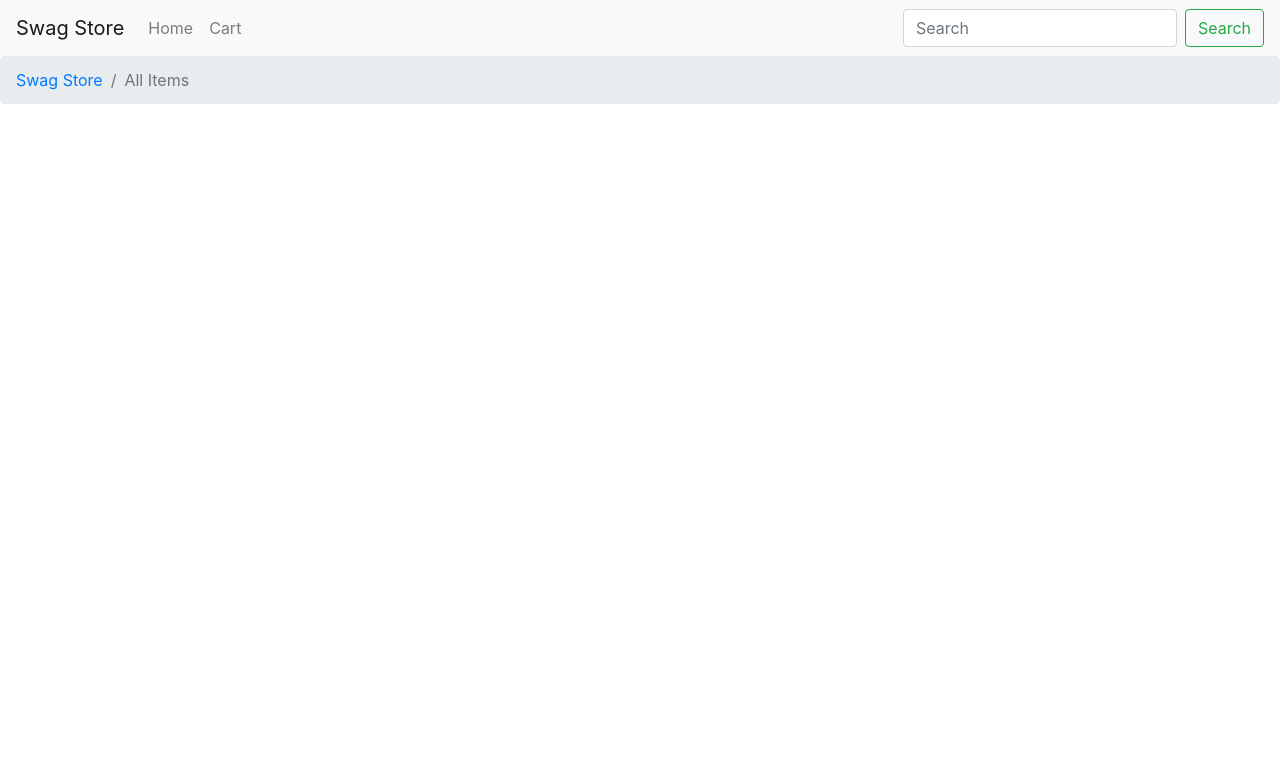
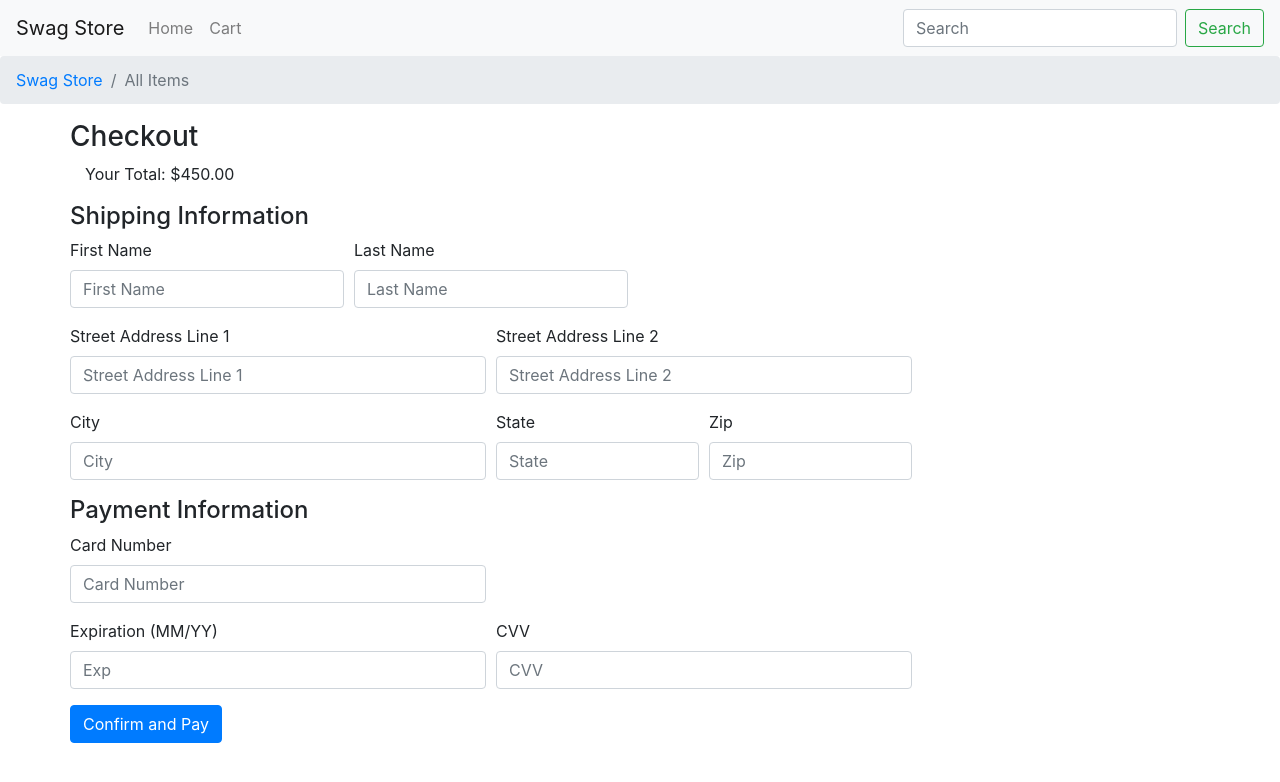
Before and after one commit to agiron123/ecommerce-challenge, a React (Create React App) app: page /checkout in a window 1280 px wide. Shown: the top 782 px of the page. Built offline with nearby package versions, Linux system fonts and the light colour scheme.

Commit message:
Checkout page structure. Resolves #2

```diff
--- a/package.json
+++ b/package.json
@@ -4,6 +4,7 @@
   "private": true,
   "dependencies": {
     "bootstrap": "^4.3.1",
+    "formik": "^1.5.8",
     "react": "^16.9.0",
     "react-bootstrap": "^1.0.0-beta.11",
     "react-dom": "^16.9.0",
@@ -11,7 +12,8 @@
     "react-router-dom": "^5.0.1",
     "redux": "^4.0.4",
     "redux-logger": "^3.0.6",
-    "redux-thunk": "^2.3.0"
+    "redux-thunk": "^2.3.0",
+    "yup": "^0.27.0"
   },
   "devDependencies": {
     "husky": "^3.0.4",
--- a/src/App.js
+++ b/src/App.js
@@ -5,16 +5,17 @@ import React from "react";
 import { Provider } from "react-redux";
 import configureStore from "./configureStore";
 import ProductList from "./components/ProductList/ProductList";
-import { BrowserRouter as Router, Route, Link } from "react-router-dom";
+import { BrowserRouter, Route } from "react-router-dom";
 import ProductDetailsPage from "./components/pages/ProductDetails/ProductDetailsPage";
 import CartPage from "./components/pages/Cart/CartPage";
+import CheckoutPage from "./components/pages/Checkout/CheckoutPage";
 
 const store = configureStore();
 
 function App() {
   return (
     <Provider store={store}>
-      <Router>
+      <BrowserRouter>
         <div className="App">
           <header>
             <ECommerceNavigationBar />
@@ -25,7 +26,8 @@ function App() {
         <Route exact path="/" component={ProductList} />
         <Route exact path="/details" component={ProductDetailsPage} />
         <Route exact path="/cart" component={CartPage} />
-      </Router>
+        <Route exact path="/checkout" component={CheckoutPage} />
+      </BrowserRouter>
     </Provider>
   );
 }
--- /dev/null
+++ b/src/components/CheckoutForm/CheckoutForm.js
@@ -0,0 +1,204 @@
+import React from "react";
+import { Formik } from "formik";
+import * as Yup from "yup";
+import Button from "react-bootstrap/Button";
+import Form from "react-bootstrap/Form";
+import Col from "react-bootstrap/Col";
+
+const schema = Yup.object({
+  firstName: Yup.string().required(),
+  lastName: Yup.string().required(),
+  streetLineOne: Yup.string().required(),
+  streetLineTwo: Yup.string().required(),
+  paymentAddressCity: Yup.string().required(),
+  paymentAddressState: Yup.string().required(),
+  paymentAddressZip: Yup.string().required(),
+  paymentCardExpiration: Yup.string().required(),
+  paymentCardCVV: Yup.string().required(),
+  paymentCardNumber: Yup.string().required(),
+  city: Yup.string().required(),
+  state: Yup.string().required(),
+  zip: Yup.string().required()
+});
+
+function CheckoutForm() {
+  return (
+    <Formik validationSchema={schema} onSubmit={console.log} initialValues={{}}>
+      {({
+        handleSubmit,
+        handleChange,
+        handleBlur,
+        values,
+        touched,
+        isValid,
+        errors
+      }) => (
+        <Form noValidate onSubmit={handleSubmit}>
+          <Form.Row>
+            <Form.Group as={Col} md="4" controlId="firstName">
+              <Form.Label>First Name</Form.Label>
+              <Form.Control
+                type="text"
+                placeholder="First Name"
+                name="firstName"
+                value={values.firstName}
+                onChange={handleChange}
+                isInvalid={!!errors.firstName}
+              />
+              <Form.Control.Feedback type="invalid">
+                {errors.firstName}
+              </Form.Control.Feedback>
+            </Form.Group>
+            <Form.Group as={Col} md="4" controlId="lastName">
+              <Form.Label>Last Name</Form.Label>
+              <Form.Control
+                type="text"
+                placeholder="Last Name"
+                name="lastName"
+                value={values.lastName}
+                onChange={handleChange}
+                isInvalid={!!errors.lastName}
+              />
+              <Form.Control.Feedback type="invalid">
+                {errors.lastName}
+              </Form.Control.Feedback>
+            </Form.Group>
+          </Form.Row>
+
+          <Form.Row>
+            <Form.Group as={Col} md="6" controlId="streetLineOne">
+              <Form.Label>Street Address Line 1</Form.Label>
+              <Form.Control
+                type="text"
+                placeholder="Street Address Line 1"
+                name="streetLineOne"
+                value={values.streetLineOne}
+                onChange={handleChange}
+                isInvalid={!!errors.streetLineOne}
+              />
+
+              <Form.Control.Feedback type="invalid">
+                {errors.streetLineOne}
+              </Form.Control.Feedback>
+            </Form.Group>
+            <Form.Group as={Col} md="6" controlId="streetLineTwo">
+              <Form.Label>Street Address Line 2</Form.Label>
+              <Form.Control
+                type="text"
+                placeholder="Street Address Line 2"
+                name="streetLineTwo"
+                value={values.streetLineTwo}
+                onChange={handleChange}
+                isInvalid={!!errors.streetLineTwo}
+              />
+              <Form.Control.Feedback type="invalid">
+                {errors.streetLineTwo}
+              </Form.Control.Feedback>
+            </Form.Group>
+          </Form.Row>
+
+          <Form.Row>
+            <Form.Group as={Col} md="6" controlId="city">
+              <Form.Label>City</Form.Label>
+              <Form.Control
+                type="text"
+                placeholder="City"
+                name="city"
+                value={values.city}
+                onChange={handleChange}
+                isInvalid={!!errors.city}
+              />
+
+              <Form.Control.Feedback type="invalid">
+                {errors.city}
+              </Form.Control.Feedback>
+            </Form.Group>
+            <Form.Group as={Col} md="3" controlId="state">
+              <Form.Label>State</Form.Label>
+              <Form.Control
+                type="text"
+                placeholder="State"
+                name="state"
+                value={values.state}
+                onChange={handleChange}
+                isInvalid={!!errors.state}
+              />
+              <Form.Control.Feedback type="invalid">
+                {errors.state}
+              </Form.Control.Feedback>
+            </Form.Group>
+            <Form.Group as={Col} md="3" controlId="zip">
+              <Form.Label>Zip</Form.Label>
+              <Form.Control
+                type="text"
+                placeholder="Zip"
+                name="zip"
+                value={values.zip}
+                onChange={handleChange}
+                isInvalid={!!errors.zip}
+              />
+
+              <Form.Control.Feedback type="invalid">
+                {errors.zip}
+              </Form.Control.Feedback>
+            </Form.Group>
+          </Form.Row>
+
+          <h4>Payment Information</h4>
+
+          <Form.Row>
+            <Form.Group as={Col} md="6" controlId="paymentCardNumber">
+              <Form.Label>Card Number</Form.Label>
+              <Form.Control
+                type="text"
+                placeholder="Card Number"
+                name="paymentCardNumber"
+                value={values.paymentCardNumber}
+                onChange={handleChange}
+                isInvalid={!!errors.paymentCardNumber}
+              />
+
+              <Form.Control.Feedback type="invalid">
+                {errors.paymentAddressStreetLineOne}
+              </Form.Control.Feedback>
+            </Form.Group>
+          </Form.Row>
+
+          <Form.Row>
+            <Form.Group as={Col} md="6" controlId="paymentCardExpiration">
+              <Form.Label>Expiration (MM/YY)</Form.Label>
+              <Form.Control
+                type="text"
+                placeholder="Exp"
+                name="paymentCardExpiration"
+                value={values.paymentCardExpiration}
+                onChange={handleChange}
+                isInvalid={!!errors.paymentCardExpiration}
+              />
+              <Form.Control.Feedback type="invalid">
+                {errors.paymentCardExpiration}
+              </Form.Control.Feedback>
+            </Form.Group>
+            <Form.Group as={Col} md="6" controlId="paymentCardCVV">
+              <Form.Label>CVV</Form.Label>
+              <Form.Control
+                type="text"
+                placeholder="CVV"
+                name="paymentCardCVV"
+                value={values.paymentCardCVV}
+                onChange={handleChange}
+                isInvalid={!!errors.paymentCardCVV}
+              />
+              <Form.Control.Feedback type="invalid">
+                {errors.paymentCardCVV}
+              </Form.Control.Feedback>
+            </Form.Group>
+          </Form.Row>
+          <Button type="submit">Confirm and Pay</Button>
+        </Form>
+      )}
+    </Formik>
+  );
+}
+
+export default CheckoutForm;
--- a/src/components/Navbar/ECommerceNavigationBar.js
+++ b/src/components/Navbar/ECommerceNavigationBar.js
@@ -2,7 +2,6 @@ import React from "react";
 import Button from "react-bootstrap/Button";
 import Navbar from "react-bootstrap/Navbar";
 import Nav from "react-bootstrap/Nav";
-import NavDropdown from "react-bootstrap/NavDropdown";
 import Form from "react-bootstrap/Form";
 import FormControl from "react-bootstrap/FormControl";
 
--- a/src/components/ProductList/ProductList.js
+++ b/src/components/ProductList/ProductList.js
@@ -3,8 +3,6 @@ import ProductListItem from "./ProductListItem";
 import Container from "react-bootstrap/Container";
 import Row from "react-bootstrap/Row";
 import Col from "react-bootstrap/Col";
-import ProductDetailsPage from "../pages/ProductDetails/ProductDetailsPage";
-import { Route } from "react-router-dom";
 
 class ProductList extends React.Component {
   constructor(props) {
--- /dev/null
+++ b/src/components/pages/Checkout/CheckoutPage.js
@@ -0,0 +1,30 @@
+import React from "react";
+import Container from "react-bootstrap/Container";
+import Row from "react-bootstrap/Row";
+import Col from "react-bootstrap/Col";
+import CheckoutForm from "../../CheckoutForm/CheckoutForm";
+
+class CheckoutPage extends React.Component {
+  render() {
+    return (
+      <Container>
+        <Row>
+          <h3>Checkout</h3>
+        </Row>
+        <Row>
+          <Col>
+            <p>Your Total: $450.00</p>
+          </Col>
+        </Row>
+        <Row>
+          <h4>Shipping Information</h4>
+        </Row>
+        <Row>
+          <CheckoutForm />
+        </Row>
+      </Container>
+    );
+  }
+}
+
+export default CheckoutPage;
--- a/src/components/pages/ProductDetails/ProductDetailsPage.js
+++ b/src/components/pages/ProductDetails/ProductDetailsPage.js
@@ -21,9 +21,11 @@ class ProductDetailsPage extends React.Component {
   }
 
   componentDidMount() {
-    this.setState({
-      productDetails: this.props.history.location.state.productDetails
-    });
+    if (this.props.history.location) {
+      this.setState({
+        productDetails: this.props.history.location.state.productDetails
+      });
+    }
   }
 
   render() {
```
Also changed, not shown: src/components/pages/Cart/CartPage.js (+20 -3 lines), src/App.css (line endings or trailing spaces), src/components/Breadcrumbs/ECommerceBreadcrumb.js (line endings or trailing spaces), src/components/ProductList/ProductListItem.js (line endings or trailing spaces), src/components/pages/Cart/CartPage.css (line endings or trailing spaces), 2 other files (tests, documents, lock files or other folders).
